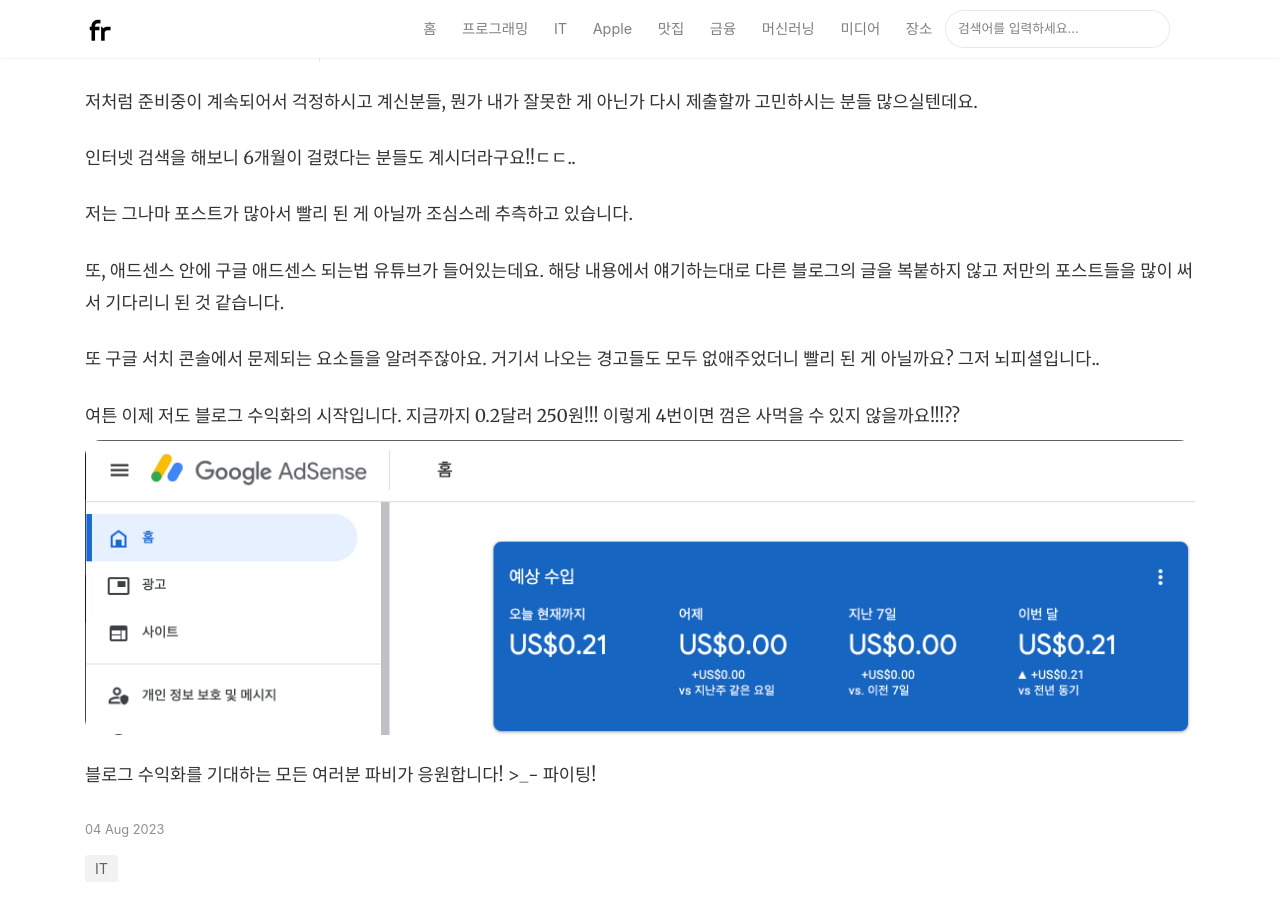
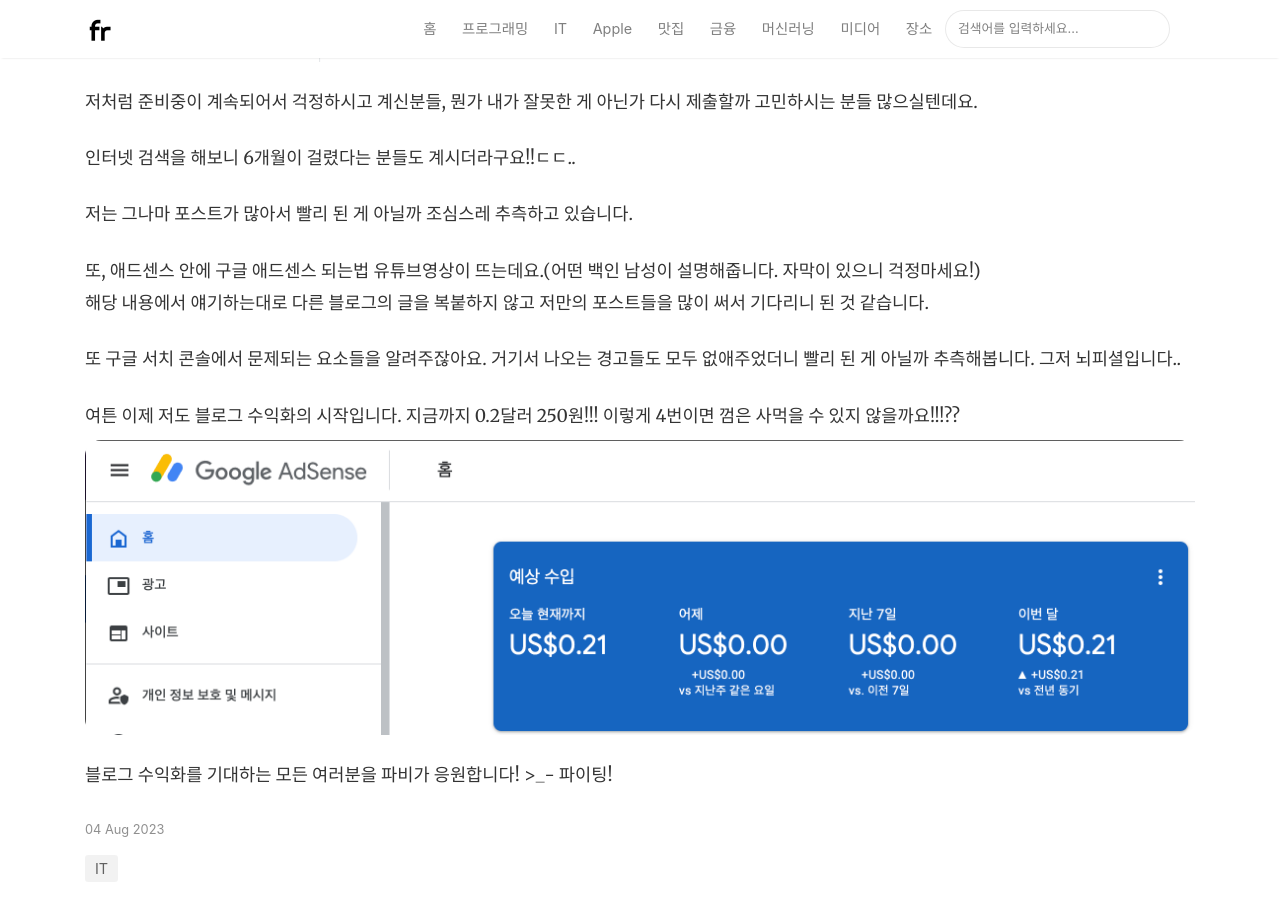
Before and after one commit to ryanlee92/ryanlee92.github.io, a Jekyll site: the page built from _posts/2023-08-04-adsense-prepared.md, in a window 1280 px wide and 900 px high, scrolled down 1598 px. Built offline with Jekyll 4.4.1, drawn with Linux system fonts in a browser that asks for light colours; nearby versions of some CDN libraries; comment, search, counter and statistics services are not loaded.

Commit message:
post fixed

```diff
--- a/_posts/2023-08-04-adsense-prepared.md
+++ b/_posts/2023-08-04-adsense-prepared.md
@@ -27,13 +27,13 @@
 
 저는 그나마 포스트가 많아서 빨리 된 게 아닐까 조심스레 추측하고 있습니다.
 
-또, 애드센스 안에 구글 애드센스 되는법 유튜브가 들어있는데요.
+또, 애드센스 안에 구글 애드센스 되는법 유튜브영상이 뜨는데요.(어떤 백인 남성이 설명해줍니다. 자막이 있으니 걱정마세요!) \
 해당 내용에서 얘기하는대로 다른 블로그의 글을 복붙하지 않고 저만의 포스트들을 많이 써서 기다리니 된 것 같습니다.
 
-또 구글 서치 콘솔에서 문제되는 요소들을 알려주잖아요. 거기서 나오는 경고들도 모두 없애주었더니 빨리 된 게 아닐까요? 그저 뇌피셜입니다..
+또 구글 서치 콘솔에서 문제되는 요소들을 알려주잖아요. 거기서 나오는 경고들도 모두 없애주었더니 빨리 된 게 아닐까 추측해봅니다. 그저 뇌피셜입니다..
 
 여튼 이제 저도 블로그 수익화의 시작입니다. 지금까지 0.2달러 250원!!!
 이렇게 4번이면 껌은 사먹을 수 있지 않을까요!!!??
 ![](../assets/images/adsense-prepared/adsense-home.png)
 
-블로그 수익화를 기대하는 모든 여러분 파비가 응원합니다! >_- 파이팅!
+블로그 수익화를 기대하는 모든 여러분을 파비가 응원합니다! >_- 파이팅!
```
